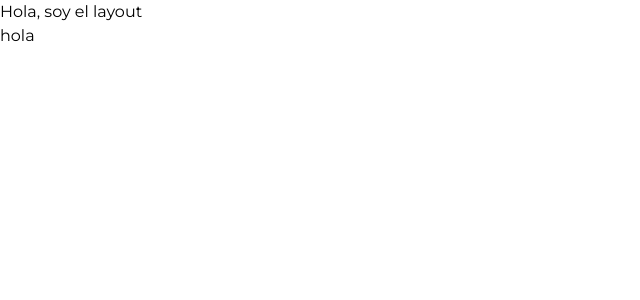
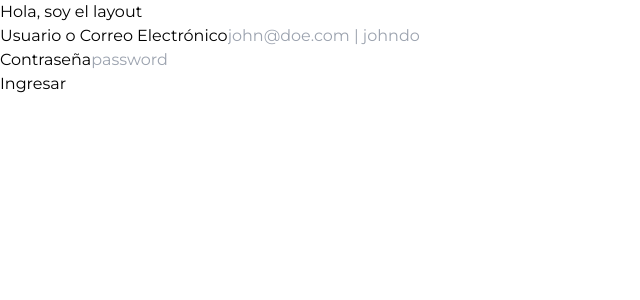
Before and after one commit to Roonder/strimin_2.0, a Next.js app: page /login in a window 1280 px wide. Shown: the top 300 px of the page, without its empty margins (0-640 px from the left). Built offline with nearby package versions, Linux system fonts and the light colour scheme.

Commit message:
[add]: Login form, initial view, and controller implemented

```diff
--- a/src/app/(auth)/login/page.jsx
+++ b/src/app/(auth)/login/page.jsx
@@ -1,5 +1,9 @@
+import SignInForm from "@/components/forms/SignInForm"
+
 export default function Login() {
     return (
-        <div className="bg-blac">hola</div>
+        <div className="bg-black-dark min-h-screen">
+            <SignInForm/>
+        </div>
     )
 }
--- a/src/app/api/strimers/login/route.js
+++ b/src/app/api/strimers/login/route.js
@@ -1,6 +1,7 @@
 import {connect} from "@/config/dbConfig";
 import Strimer from "@/models/StrimerModel";
 import jwt from "jsonwebtoken";
+
 // Next Tools
 import { NextResponse } from "next/server";
 
@@ -11,10 +12,13 @@ connect()
 export async function POST(req) {
     try {
         const body = await req.json();
-        const {email, user, password} = body;
+        const {userOrEmail, password} = body;
 
         // Check if strimer already exists
-        const authStrimer = await Strimer.findOne({email});
+        const authStrimer = await Strimer.findOne({$or: [
+            {email: userOrEmail},
+            {user: userOrEmail}
+        ]});
         if(!authStrimer) return NextResponse.json({error: "El usuario no existe"}, {status: 400})
 
         // Check if confirmed
--- /dev/null
+++ b/src/components/forms/SignInForm.jsx
@@ -0,0 +1,50 @@
+'use client';
+import { Input } from "@/components/utils/Input";
+import { Button } from "@/components/utils/Button";
+import {useState} from "react";
+import {useForm} from "react-hook-form";
+import axios from "axios";
+
+export default function SignInForm() {
+    const [error, setError] = useState();
+    // React hook form
+    const {register, handleSubmit, formState: {errors, isSubmitting}, getValues} = useForm({
+        defaultValues: {
+            userOrEmail: "",
+            password: "",
+        }
+    });
+
+    // Handle Submit
+    const onSubmit = async (form) => {
+        try {
+            const {data} = await axios.post('/api/strimers/login', form);
+        } catch (error) {
+            setError(error.message)
+            console.log(error)
+        }
+    }
+
+    return (
+    <form onSubmit={handleSubmit(onSubmit)}>
+        <Input
+            name="userOrEmail"
+            label="Usuario o Correo Electrónico"
+            type="text"
+            placeholder="john@doe.com | johndoe"
+            {...register("userOrEmail",{required: "Requerido"})}
+        />
+        <Input
+            name="password"
+            label="Contraseña"
+            type="password"
+            placeholder="password"
+            {...register("password",{required: "Requerido"})}
+        />
+
+        <Button
+            type="submit"
+        >Ingresar</Button>
+    </form>
+)
+}
```
